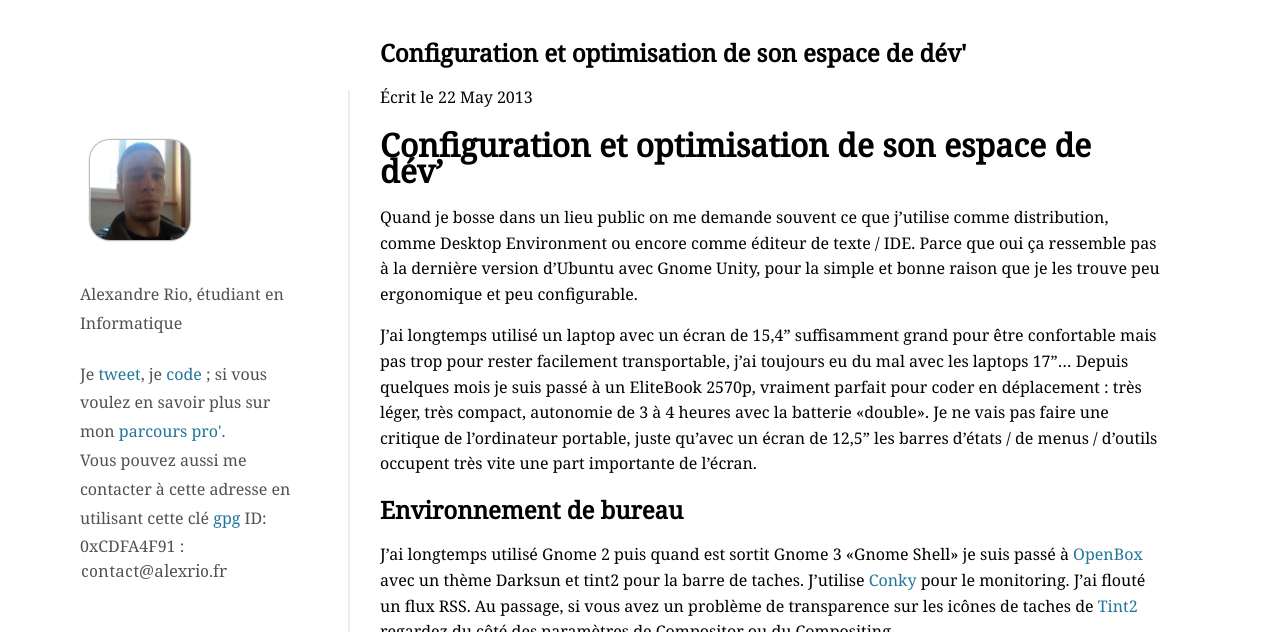
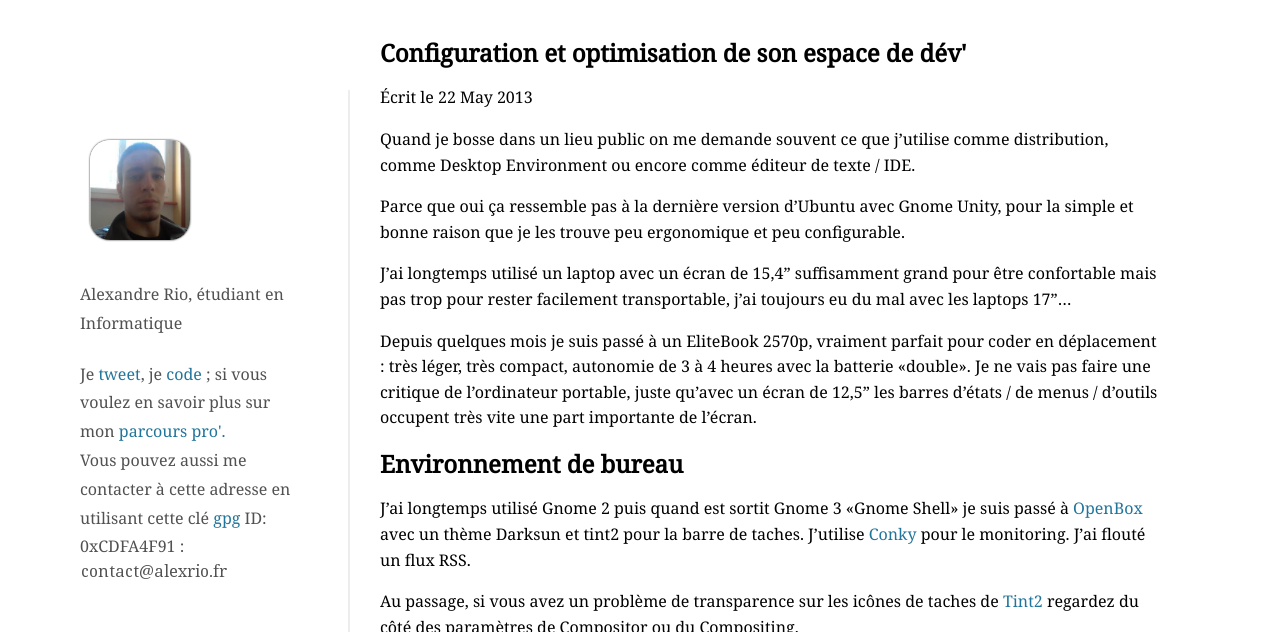
Before and after one commit to AlexandreRio/blog, a Jekyll site: the page built from _posts/2013-05-22-configuration-et-optimisation-de-son-espace-de-dev.md, in a window 1280 px wide and 900 px high, cut to the strip 0-632 px from the top of the window. Built offline with Jekyll 4.4.1, drawn with Linux system fonts in a browser that asks for light colours; Markdown is read by kramdown in place of the engine named in the settings; comment, search, counter and statistics services are not loaded; some of the changed text lies outside the part shown.

Commit message:
fix layout

```diff
--- a/_posts/2013-05-22-configuration-et-optimisation-de-son-espace-de-dev.md
+++ b/_posts/2013-05-22-configuration-et-optimisation-de-son-espace-de-dev.md
@@ -7,14 +7,16 @@ categories:
 - Tutoriel
 status: publish
 ---
-#Configuration et optimisation de son espace de dév'
 Quand je bosse dans un lieu public on me demande souvent ce que j'utilise comme distribution, comme Desktop Environment ou encore comme éditeur de texte / IDE.
+
 Parce que oui ça ressemble pas à la dernière version d'Ubuntu avec Gnome Unity, pour la simple et bonne raison que je les trouve peu ergonomique et peu configurable.
 
 J'ai longtemps utilisé un laptop avec un écran de 15,4" suffisamment grand pour être confortable mais pas trop pour rester facilement transportable, j'ai toujours eu du mal avec les laptops 17"…
+
 Depuis quelques mois je suis passé à un EliteBook 2570p, vraiment parfait pour coder en déplacement : très léger, très compact, autonomie de 3 à 4 heures avec la batterie «double». Je ne vais pas faire une critique de l'ordinateur portable, juste qu'avec un écran de 12,5" les barres d'états / de menus / d'outils occupent très vite une part importante de l'écran.
 ##Environnement de bureau
 J'ai longtemps utilisé Gnome 2 puis quand est sortit Gnome 3 «Gnome Shell» je suis passé à [OpenBox](http://openbox.org/) avec un thème Darksun et tint2 pour la barre de taches. J'utilise [Conky](http://conky.sourceforge.net/) pour le monitoring. J'ai flouté un flux RSS.
+
 Au passage, si vous avez un problème de transparence sur les icônes de taches de [Tint2](http://code.google.com/p/tint2/) regardez du côté des paramètres de Compositor ou du Compositing.
 
 ![Desktop Screenshot](http://alexrio.fr/blog/wp-content/uploads/2013/05/desktop.png)
@@ -26,6 +28,7 @@ Pour optimiser la frappe je suis passé à la disposition [Bépo](http://bepo.fr
 
 ###Le terminal
 Pour développer je fais presque tout avec [Vim](http://www.vim.org/), avec les plugins:
+
 * [Vim_getset](http://www.vim.org/scripts/script.php?script_id=490) : ajout de getter / setter pour les attributs d'une classe Java
 * [Vim_nerdtree](http://www.vim.org/scripts/script.php?script_id=1658) : pour faciliter la navigation dans les dossiers depuis Vim
 * [Vim_tabular](https://github.com/godlygeek/tabular) : pour des lignes en fonctions d'un pattern, le = par exemple
@@ -38,7 +41,9 @@ Pour développer je fais presque tout avec [Vim](http://www.vim.org/), avec les
 
 Au lieu de devoir lancer plusieurs terminaux j'utilise le multiplexer [tmux](http://tmux.sourceforge.net/).
 Dans la status bar de tmux l'état de mes boites mails et une horloge, comme ça même en fullscreen tout est disponible.
+
 ![tmux](http://alexrio.fr/blog/wp-content/uploads/2013/05/tmux.png)
+
 J'utilise 2 sessions avec tmux, la première est celle qui apparait à l'ouverture du terminal, elle est vide. La seconde contient 3 onglets avec une instance de mutt dans chaque.
 
 Les emails sont récupérés en IMAP avec [offlineimap](http://offlineimap.org/), les mots de passe sont stockés par gnome-keyring, allez voir l'article de [Gnome_keyring](http://jason.the-graham.com/2011/01/16/gnome_keyring_with_msmtp_imapfilter_offlineimap/) si vous voulez automatiser dans une cron.
@@ -51,6 +56,7 @@ J'utilise Firefox, sur le canal stable, je suis pas développeur donc pas besoin
 ![Firefox](http://alexrio.fr/blog/wp-content/uploads/2013/05/firefox.png)
 
 Le plugin le plus important que j'utilise est clairement Pentadactyl, il permet d'utiliser Firefox avec les mêmes raccourcis claviers que Vim, puisque tout se fait au clavier tous les menus et barres peuvent être désactivés pour gagner encore plus d'espace.
+
 J'ai modifié le hint-mode, qui permet de «cliquer» sur les liens d'une page à l'aide du clavier, pour le rendre plus ergonomique. Les lettres proposées correspondent à la partie gauche d'un clavier bépo, le hint-mode se déclenchant avec la touche f, située à droite du clavier. Le style css des propositions correspond peu ou prou à celui du plugin chrome Vimium qu'un ami utilisait et qui est bien plus lisible.
 
 J'ai rebindé quelque commande, soit pour s'adapter à un mapping bépo soit pour gagner du temps, pour la commande :downloads par exemple.
```
